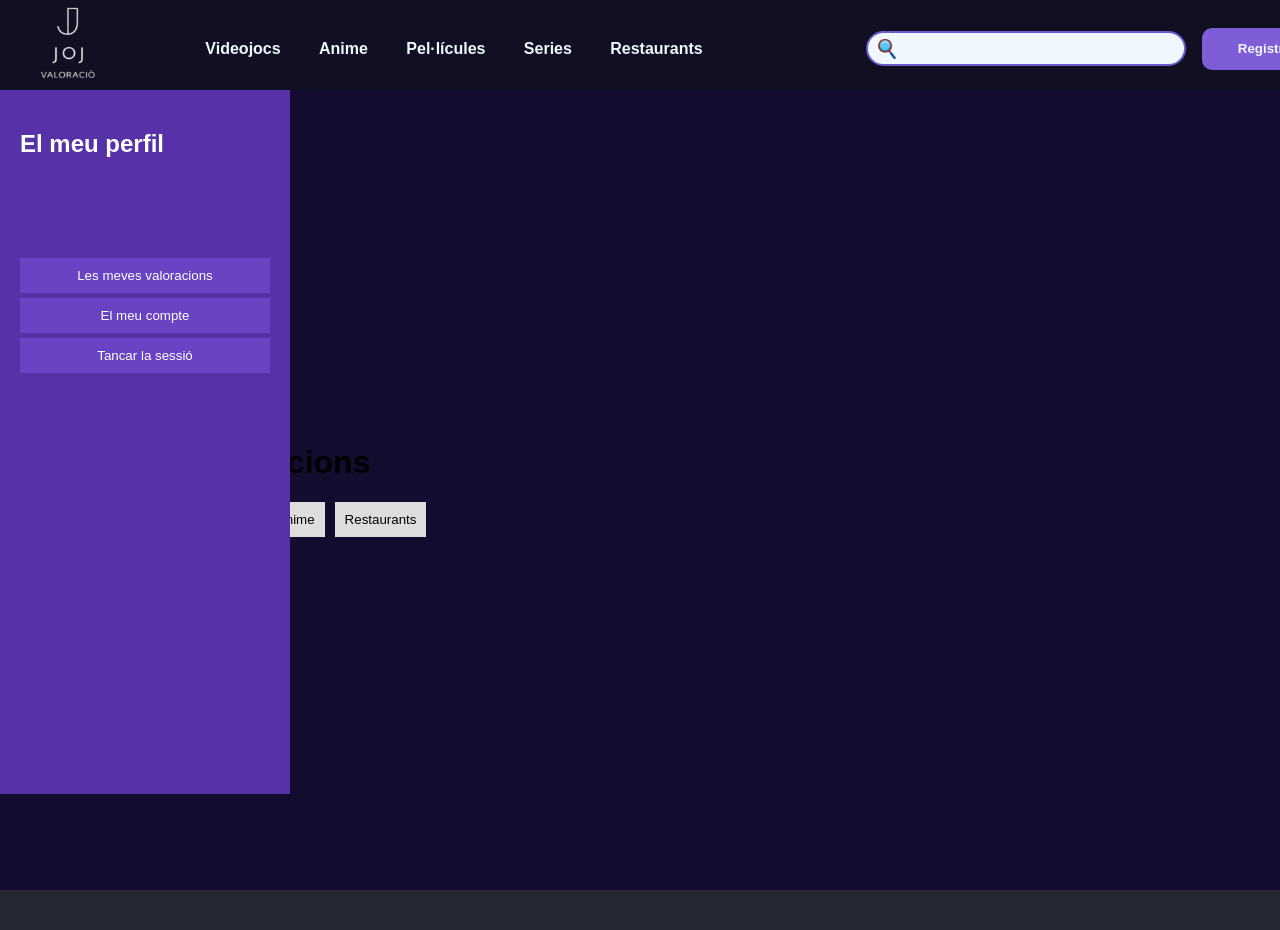
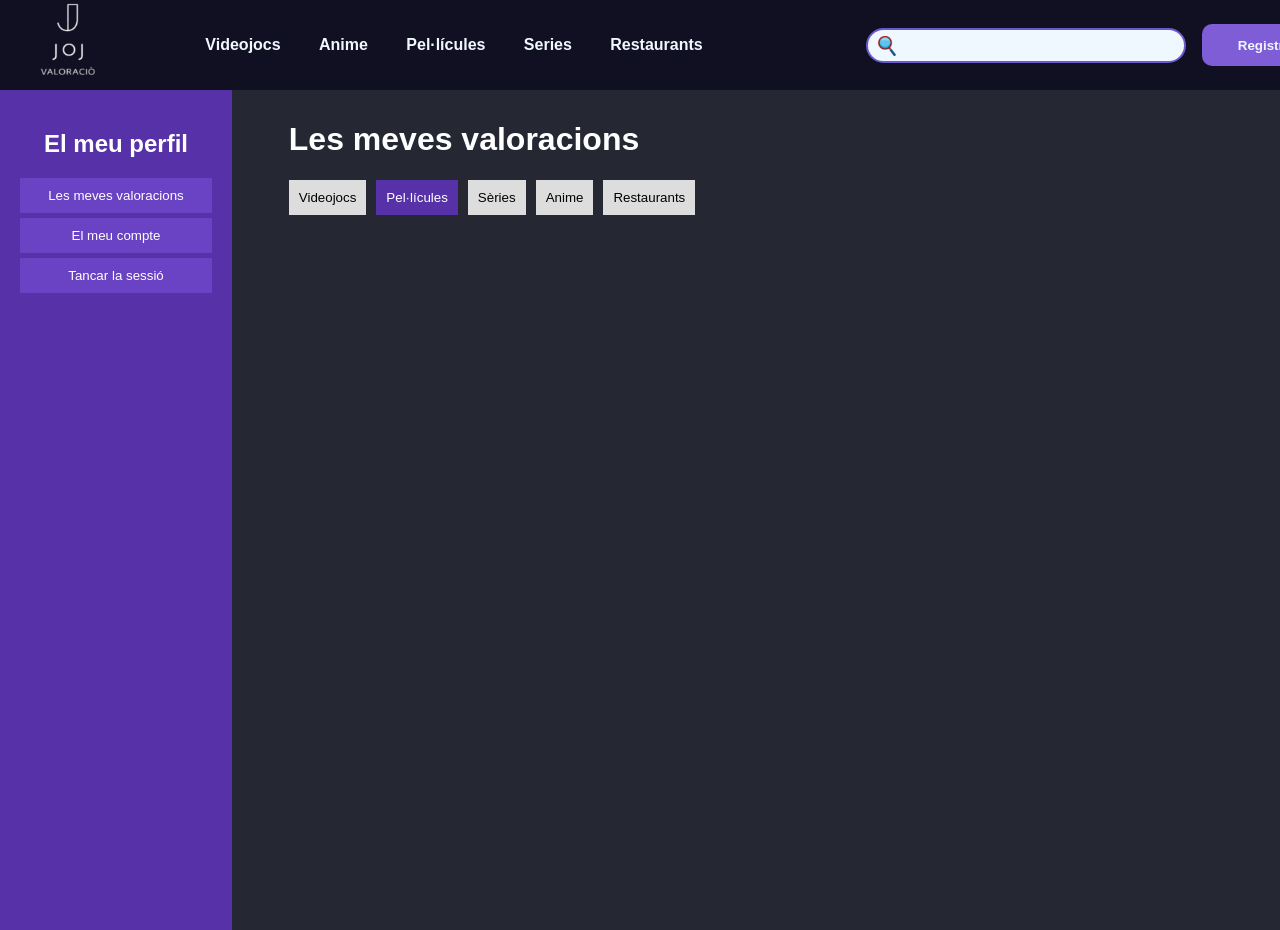
Before and after one commit to santsa9/projectefinal, a React (Create React App) app: page /Usuari in a window 1280 px wide. Shown: the top 930 px of the page. Before the commit the page ends 890 px from the top, so only its background shows below. Built offline with nearby package versions, Linux system fonts and the light colour scheme.

Commit message:
prenent forma

```diff
--- a/src/App.css
+++ b/src/App.css
@@ -14,7 +14,6 @@ body {
 
 .nav {
   position: relative;
-  flex-wrap: wrap;
   display: flex;
   height: 90px;
   align-items: center;
--- a/src/Usuaricss.css
+++ b/src/Usuaricss.css
@@ -1,23 +1,24 @@
 
 
   .container {
-    display: flex;
-    width: 100%;
+    display: grid;
+    grid-template-columns: 250px 1fr; /* Sidebar de 250px y el contenido ocupa el resto */
+    height: 100%;
   }
 
   .sidebar {
-    width: 250px;
+    width: 15%;
     background: #5731a8;
     color: white;
     padding: 20px;
-    height: 83vh;
+    height: 100%;
     position: absolute;
     left: 0;
     top: 90px;
   }
 
   .sidebar h2 {
-    margin-bottom: 100px;
+    text-align: center;
   }
 
   .sidebar-btn {
@@ -36,8 +37,12 @@
   }
 
   .content {
-    flex: 1;
+    position: absolute;
+    right: 0;
     padding: 20px;
+    top: 10vh;
+    color: white;
+    left: 21%;
   }
 
   .tabs {
```
Also changed, not shown: src/components/Usuari.jsx (+7 -6 lines).
